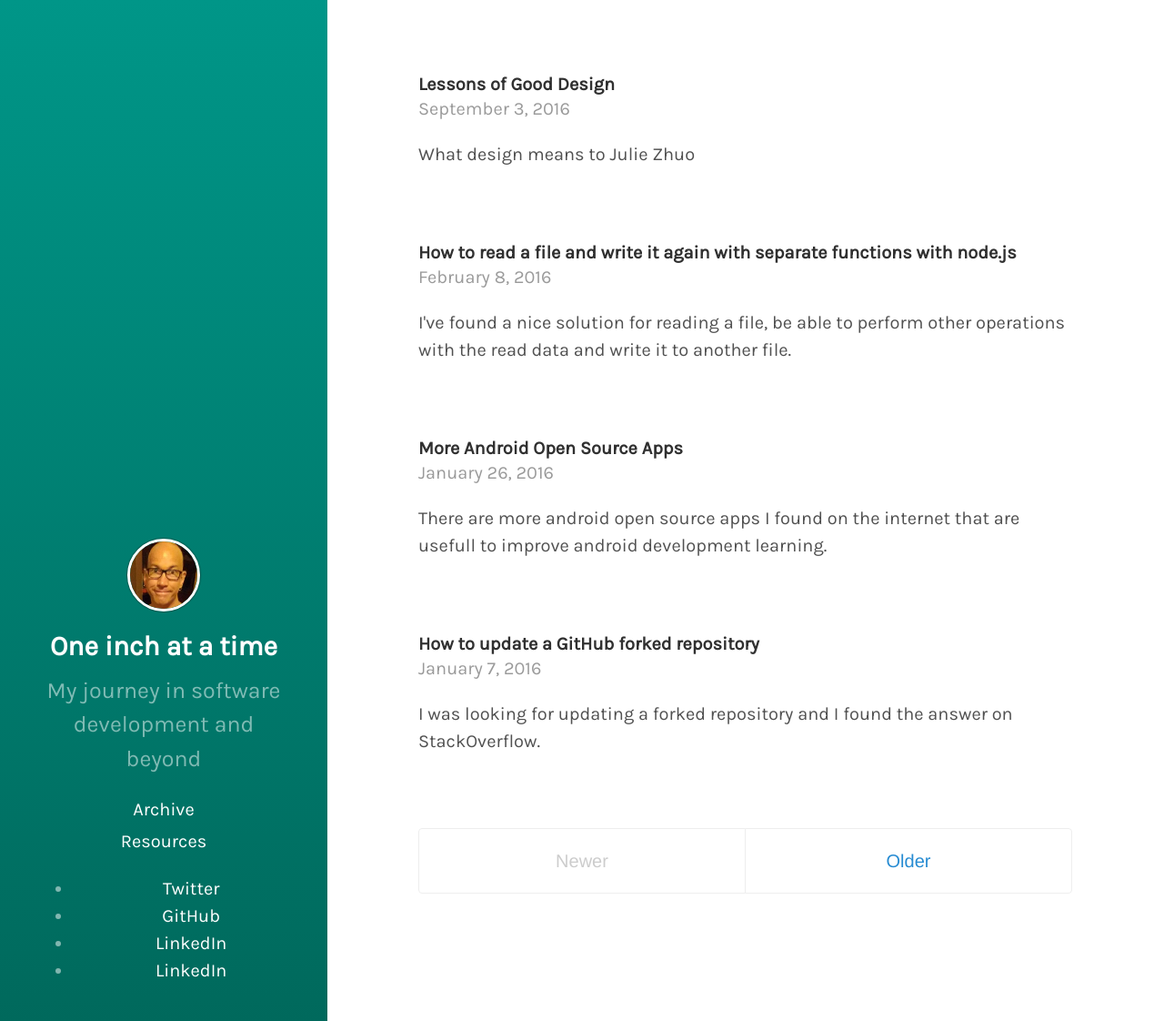
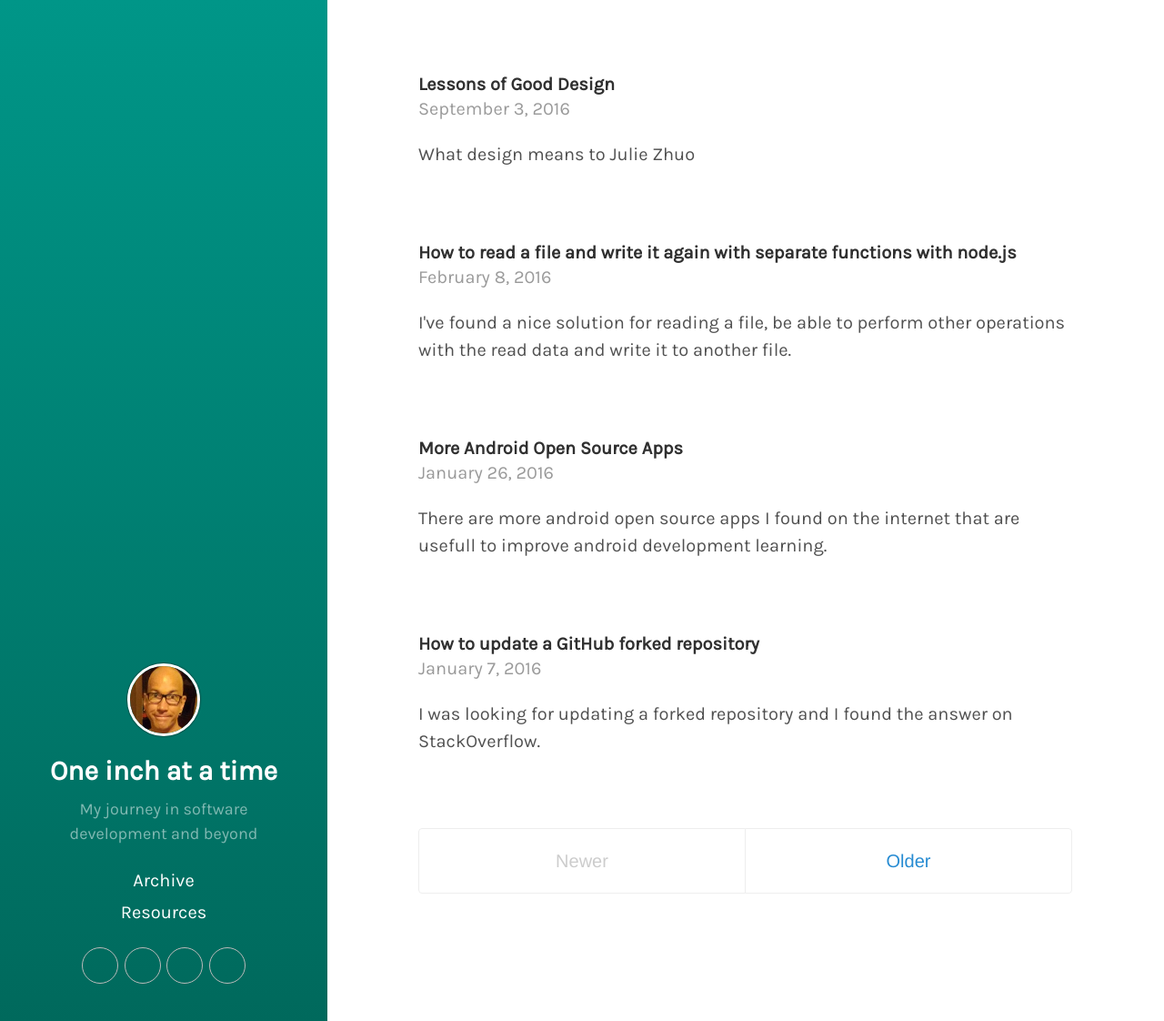
Before and after one commit to kingsor/kingsor.github.io, a Jekyll site: the page built from index.html, in a window 1280 px wide and 1122 px high. Shown: the whole window at 91% size. Built offline with Jekyll 4.4.1, drawn with Linux system fonts in a browser that asks for light colours; some web fonts are replaced; the list of posts is cut into pages by our own code.

Commit message:
update hyde css - more

```diff
--- a/css/hyde.css
+++ b/css/hyde.css
@@ -255,6 +255,42 @@ a.sidebar-nav-item:focus {
 .theme-base-0f .related-posts li a:hover {
   color: #8f5536;
 }
+.lead {
+  font-size: 0.9rem;
+}
+.navigation {
+  display: inline-block;
+  position: relative;
+  margin: 0;
+  padding: 0;
+  list-style-type: none; }
+.sidebar-social {
+  margin-bottom: 1rem; }
+  .sidebar-social a {
+      width: 2em;
+      height: 2em; }
+    .sidebar-social a .label {
+      display: none; }
+    .sidebar-social a .icon {
+      display: block;
+      font-size: 1.34em; }
+.social-item {
+  display: inline-block;
+  margin: 1px;
+ }
+.social-item a {
+  display: block;
+  position: relative;
+  border: 1px solid #BBB;
+  border-radius: 50%;
+  font-weight: bold;
+  text-shadow: none;
+  color: #BBB;
+  -webkit-font-smoothing: antialiased; }
+  .navigation__item a:hover {
+    color: #FFF;
+    border-color: #FFF;
+ }
 .logo {
   border-radius: 50%;
   border: 3px solid #FFF;
```
